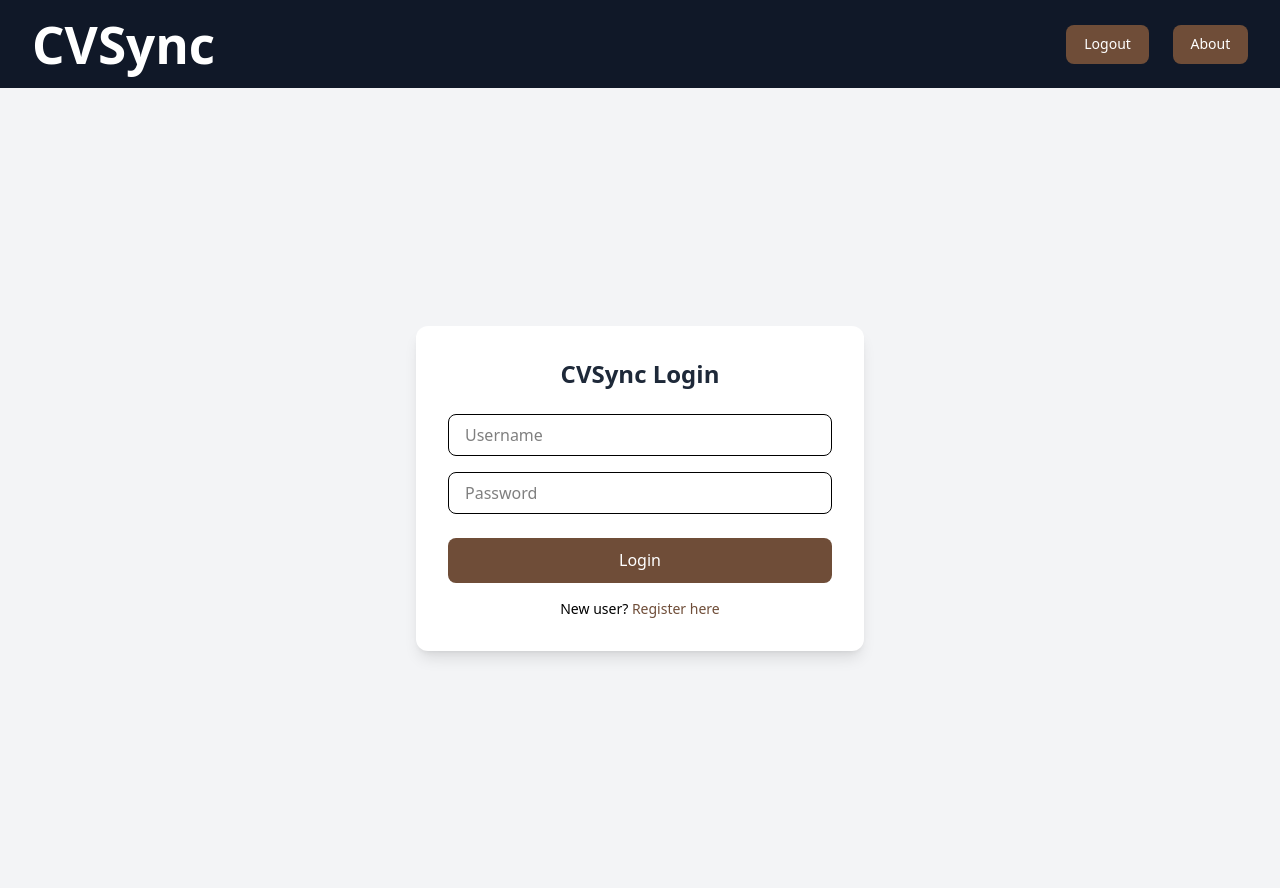
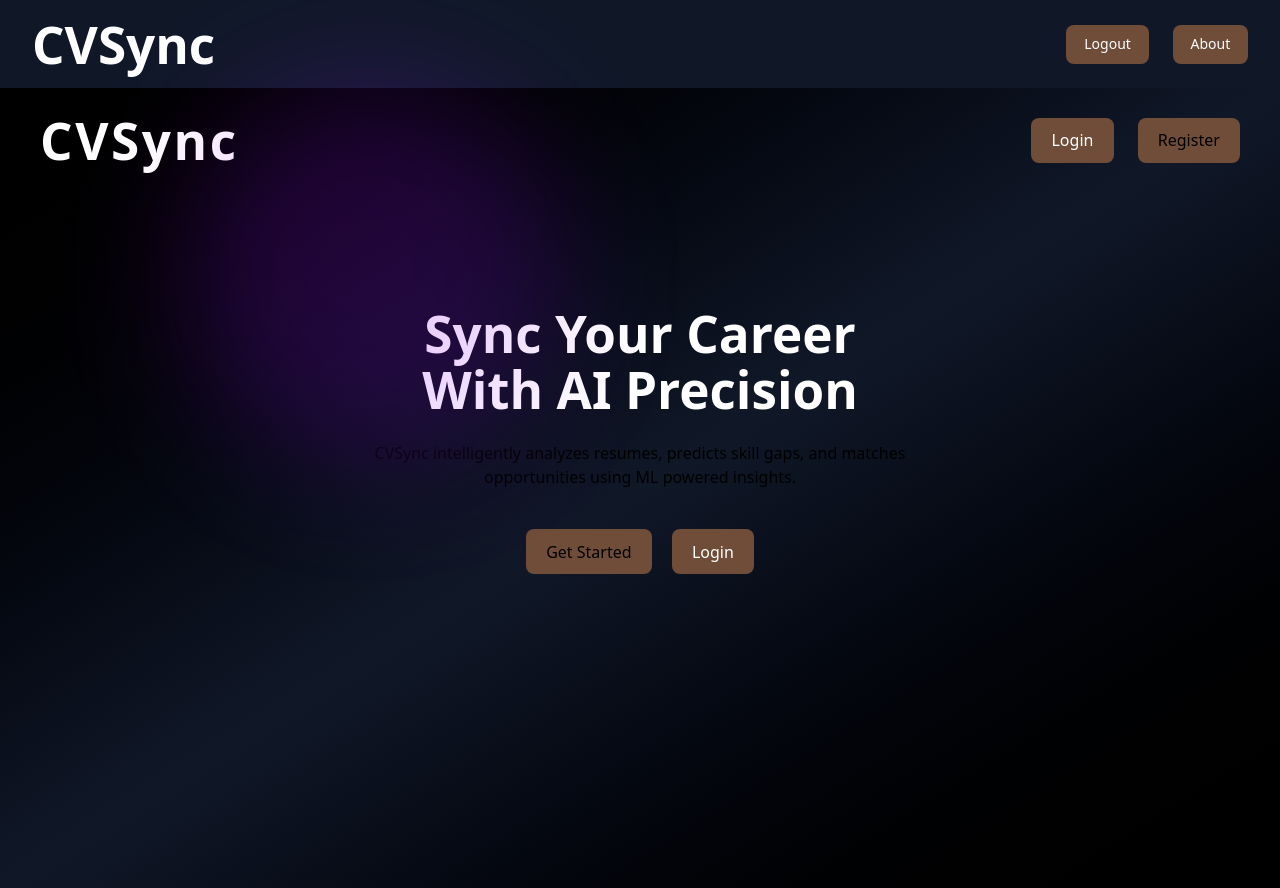
Before and after one commit to akshadtupe/CVSync, a React (Vite) app in the folder frontend/cvsync-ui/: page / in a window 1280 px wide. Built offline with nearby package versions, Linux system fonts and the light colour scheme; no server answers.

Commit message:
create landing page

```diff
--- a/frontend/cvsync-ui/package.json
+++ b/frontend/cvsync-ui/package.json
@@ -11,6 +11,7 @@
   },
   "dependencies": {
     "axios": "^1.13.5",
+    "framer-motion": "^12.36.0",
     "gsap": "^3.14.2",
     "jwt-decode": "^4.0.0",
     "react": "^19.2.0",
--- a/frontend/cvsync-ui/src/App.jsx
+++ b/frontend/cvsync-ui/src/App.jsx
@@ -9,6 +9,7 @@ import MyApplications from "./pages/MyApplication";
 import Navbar from "./components/Navbar";
 import Profile from "./pages/Profile";
 import About from "./pages/About";
+import Landing from "./pages/LandingPage";
 
 
 
@@ -18,8 +19,13 @@ function App() {
     <BrowserRouter>
       <Navbar />
       <Routes>
-        <Route path="/" element={<Login />} />
-        <Route
+
+
+<Route path="/" element={<Landing />} />
+
+<Route path="/login" element={<Login />} />
+
+<Route
   path="/student"
   element={
     <ProtectedRoute role="student">
@@ -55,6 +61,8 @@ function App() {
 <Route path="/about" element={<About/>} />
 
 
+
+
 </Routes>
     </BrowserRouter>
 
--- /dev/null
+++ b/frontend/cvsync-ui/src/pages/LandingPage.jsx
@@ -0,0 +1,91 @@
+import { useNavigate } from "react-router-dom";
+import { motion } from "framer-motion";
+
+export default function Landing() {
+  const navigate = useNavigate();
+
+  return (
+    <div className="min-h-screen bg-gradient-to-br from-black via-gray-900 to-black text-white overflow-hidden">
+
+      {/* Navbar */}
+      <nav className="flex justify-between items-center px-10 py-6">
+        <h1 className="text-2xl font-bold tracking-wider">
+          CVSync
+        </h1>
+
+        <div className="space-x-6">
+          <button
+            onClick={() => navigate("/login")}
+            className="hover:text-gray-300"
+          >
+            Login
+          </button>
+
+          <button
+            onClick={() => navigate("/register")}
+            className="bg-white text-black px-5 py-2 rounded-xl font-semibold hover:scale-105 transition"
+          >
+            Register
+          </button>
+        </div>
+      </nav>
+
+      {/* Hero Section */}
+      <div className="flex flex-col items-center justify-center text-center mt-28 px-6">
+
+        <motion.h1
+          initial={{ opacity: 0, y: 60 }}
+          animate={{ opacity: 1, y: 0 }}
+          transition={{ duration: 0.9 }}
+          className="text-6xl font-extrabold leading-tight"
+        >
+          Sync Your Career <br /> With AI Precision
+        </motion.h1>
+
+        <motion.p
+          initial={{ opacity: 0 }}
+          animate={{ opacity: 1 }}
+          transition={{ delay: 0.7 }}
+          className="mt-6 text-gray-400 max-w-xl"
+        >
+          CVSync intelligently analyzes resumes, predicts skill gaps,
+          and matches opportunities using ML powered insights.
+        </motion.p>
+
+        <motion.div
+          initial={{ scale: 0 }}
+          animate={{ scale: 1 }}
+          transition={{ delay: 1 }}
+          className="mt-10 flex gap-5"
+        >
+          <button
+            onClick={() => navigate("/register")}
+            className="bg-white text-black px-8 py-4 rounded-2xl font-bold hover:scale-110 transition"
+          >
+            Get Started
+          </button>
+
+          <button
+            onClick={() => navigate("/login")}
+            className="border border-white px-8 py-4 rounded-2xl hover:bg-white hover:text-black transition"
+          >
+            Login
+          </button>
+        </motion.div>
+      </div>
+
+      {/* Floating Animated Background Blob */}
+      <motion.div
+        animate={{
+          x: [0, 100, -50, 0],
+          y: [0, -80, 60, 0],
+        }}
+        transition={{
+          repeat: Infinity,
+          duration: 18,
+        }}
+        className="absolute w-96 h-96 bg-purple-600 opacity-20 blur-3xl rounded-full top-40 left-20"
+      />
+    </div>
+  );
+}
```
Also changed, not shown: 1 other file (tests, documents, lock files or other folders).
